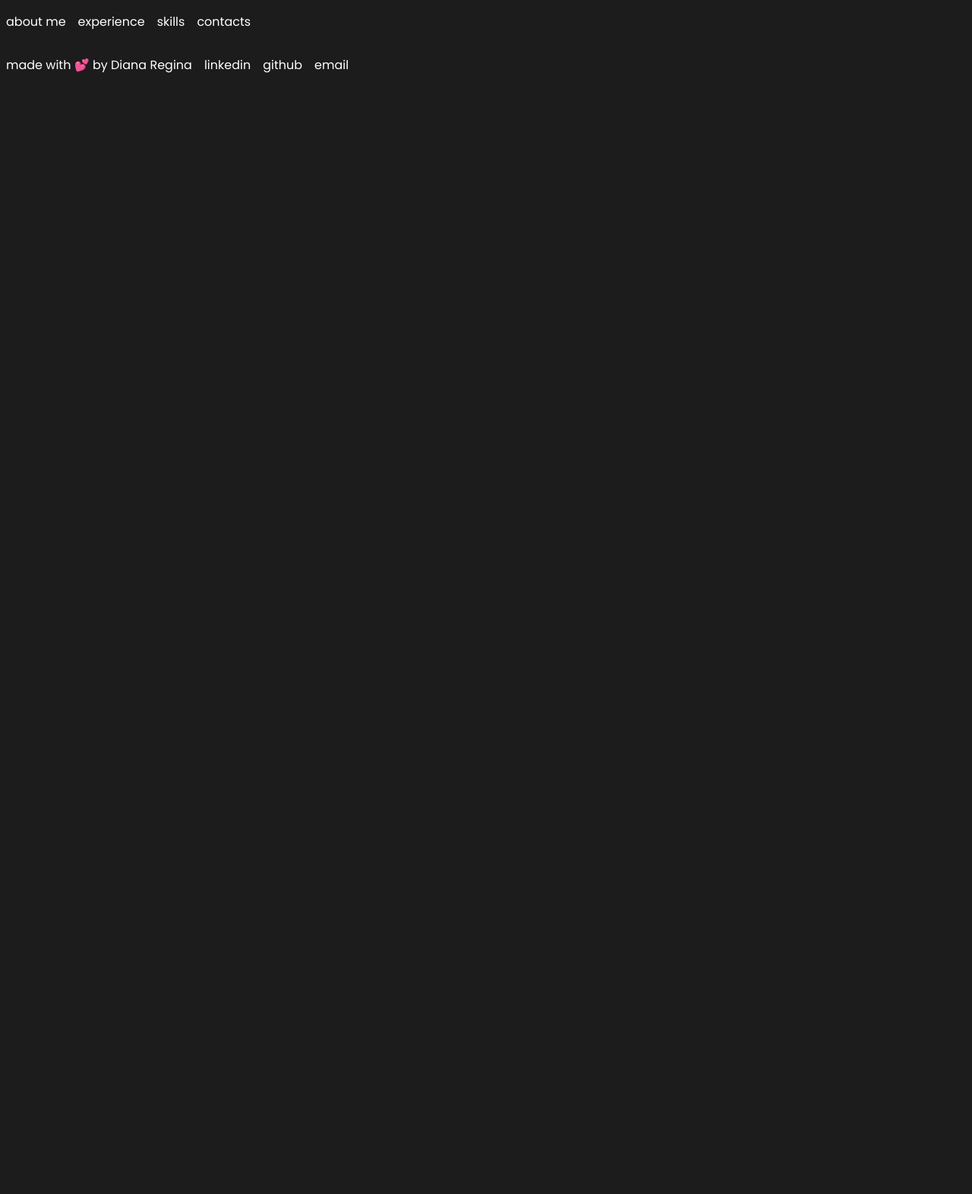
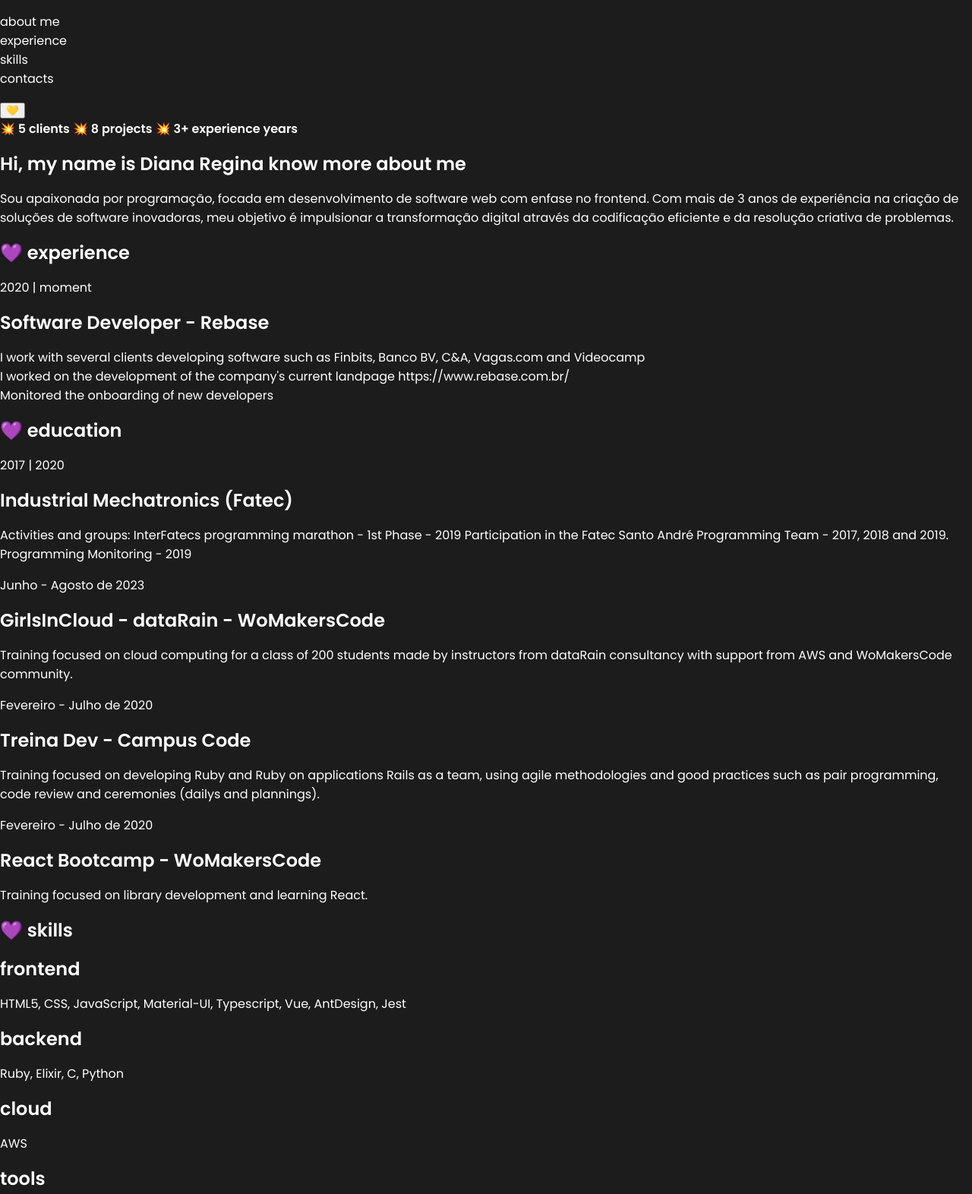
Before and after one commit to reginadiana/site, a plain HTML site: page index.html in a window 1280 px wide. Shown: the top 1572 px of the page at 76% size. Before the commit the page ends 800 px from the top, so only its background shows below. Drawn offline with Linux system fonts and the light colour scheme.

Commit message:
feat: add education, experience and skills section

```diff
--- a/index.html
+++ b/index.html
@@ -3,20 +3,14 @@
   <head>
     <meta charset="utf-8" />
     <meta name="viewport" content="width=device-width, initial-scale=1.0" />
-    <!-- <link rel="stylesheet" href="css/styles.css" />
-    <link rel="stylesheet" href="css/header.css" />
-    <link rel="stylesheet" href="css/main.css" />
-    <link rel="stylesheet" href="css/footer.css" /> -->
-
-    <link rel="stylesheet" href="main.css" />
-    <link
-      rel="shortcut icon"
-      href="favicon.png"
-      type="image/png"
+    <link rel="stylesheet" href="styles/main.css" />
+    <link rel="shortcut icon" href="favicon.png" type="image/png" />
+    <title>Diana Regina | Software Developer</title>
+    <meta name="author" content="Diana Regina" />
+    <meta
+      name="keywords"
+      content="Diana, Regina, Dev, HTML, CSS, JavaScript, Typescript, Vue, Elixir, Phoenix, AWS"
     />
-    <title>Diana Regina | Software Developer </title>
-    <meta name="author" content="Diana Regina" />
-    <meta name="keywords" content="Diana, Regina, Dev, HTML, CSS, JavaScript, Typescript, Vue, Elixir, Phoenix, AWS" />
     <meta
       name="description"
       content="Diana Regina é desenvolvedora de software (com foco em frontend) que trabalha com React, Typescript, Vue, Rails e Elixir."
@@ -26,7 +20,7 @@
     <!-- Start Header -->
     <header>
       <nav>
-        <ul class="flex">
+        <ul>
           <li>
             <a href="#">about me</a>
           </li>
@@ -41,17 +35,117 @@
           </li>
         </ul>
       </nav>
+
+      <button>💛</button>
+
+      <!-- <img src="assets/picture.png" alt="" /> -->
     </header>
     <!-- End Header-->
-    <!-- Start Section -->
-    <section>
 
+    <section id="about_me">
+      <strong>💥 5 clients</strong>
+      <strong>💥 8 projects</strong>
+      <strong>💥 3+ experience years</strong>
+
+      <h1>Hi, my name is Diana Regina know more about me</h1>
+
+      <p>
+        Sou apaixonada por programação, focada em desenvolvimento de software
+        web com enfase no frontend. Com mais de 3 anos de experiência na criação
+        de soluções de software inovadoras, meu objetivo é impulsionar a
+        transformação digital através da codificação eficiente e da resolução
+        criativa de problemas.
+      </p>
     </section>
 
-    <!-- End Section -->
+    <!-- Start Experience Section -->
+    <section id="experience">
+      <h1>💜 experience</h1>
+
+      <time pubdate>2020 | moment</time>
+      <h2>Software Developer - Rebase</h2>
+
+      <ul>
+        <li>
+          I work with several clients developing software such as Finbits, Banco
+          BV, C&A, Vagas.com and Videocamp
+        </li>
+
+        <li>
+          I worked on the development of the company's current landpage
+          <a
+            href="https://www.rebase.com.br/"
+            target="_blank"
+            rel="noopener noreferrer"
+          >
+            https://www.rebase.com.br/
+          </a>
+        </li>
+
+        <li>Monitored the onboarding of new developers</li>
+      </ul>
+    </section>
+    <!-- End Experience Section -->
+
+    <!-- Start Education Section -->
+    <section id="education">
+      <h1>💜 education</h1>
+
+      <time pubdate>2017 | 2020</time>
+      <h2>Industrial Mechatronics (Fatec)</h2>
+      <p>
+        Activities and groups: InterFatecs programming marathon - 1st Phase -
+        2019 Participation in the Fatec Santo André Programming Team - 2017,
+        2018 and 2019. Programming Monitoring - 2019
+      </p>
+
+      <time pubdate>Junho - Agosto de 2023</time>
+      <h2>GirlsInCloud - dataRain - WoMakersCode</h2>
+      <p>
+        Training focused on cloud computing for a class of 200 students made by
+        instructors from dataRain consultancy with support from AWS and
+        WoMakersCode community.
+      </p>
+
+      <time pubdate>Fevereiro - Julho de 2020</time>
+      <h2>Treina Dev - Campus Code</h2>
+      <p>
+        Training focused on developing Ruby and Ruby on applications Rails as a
+        team, using agile methodologies and good practices such as pair
+        programming, code review and ceremonies (dailys and plannings).
+      </p>
+
+      <time pubdate>Fevereiro - Julho de 2020</time>
+      <h2>React Bootcamp - WoMakersCode</h2>
+      <p>
+        Training focused on library development and learning React.
+      </p>
+    </section>
+    <!-- End Education Section -->
+
+    <!-- Start Skills Section -->
+    <section id="skills">
+      <h1>💜 skills</h1>
+
+      <h2>frontend</h2>
+      <p>
+        HTML5, CSS, JavaScript, Material-UI, Typescript, Vue, AntDesign, Jest
+      </p>
+
+      <h2>backend</h2>
+      <p>Ruby, Elixir, C, Python</p>
+
+      <h2>cloud</h2>
+      <p>AWS</p>
+
+      <h2>tools</h2>
+      <p>Git</p>
+    </section>
+
+    <!-- End Skills Section -->
 
     <!-- Start Footer -->
-    <footer class="flex">
+    <footer class="center-between">
       <p>made with 💕 by Diana Regina</p>
       <nav>
         <ul class="flex">
--- a/main.css
+++ b/styles/main.css
@@ -15,6 +15,7 @@
 body {
   font-family: 'Poppins', sans-serif;
   background-color: var(--color-black);
+  margin: 0;
 }
 
 ul {
@@ -31,7 +32,9 @@ h1,
 h2,
 h3,
 p,
-ul {
+ul,
+time,
+strong {
   margin: 1rem 0;
   color: var(--color-white);
 }
@@ -40,3 +43,14 @@ ul {
   display: flex;
   gap: 1rem;
 }
+
+.center-between {
+  display: flex;
+  justify-content: space-between;
+  align-items: center;
+}
+
+img {
+  max-width: 100%;
+  display: block;
+}
```
Also changed, not shown: assets/picture.png (added), styles/footer.css (added), styles/header.css (added).
